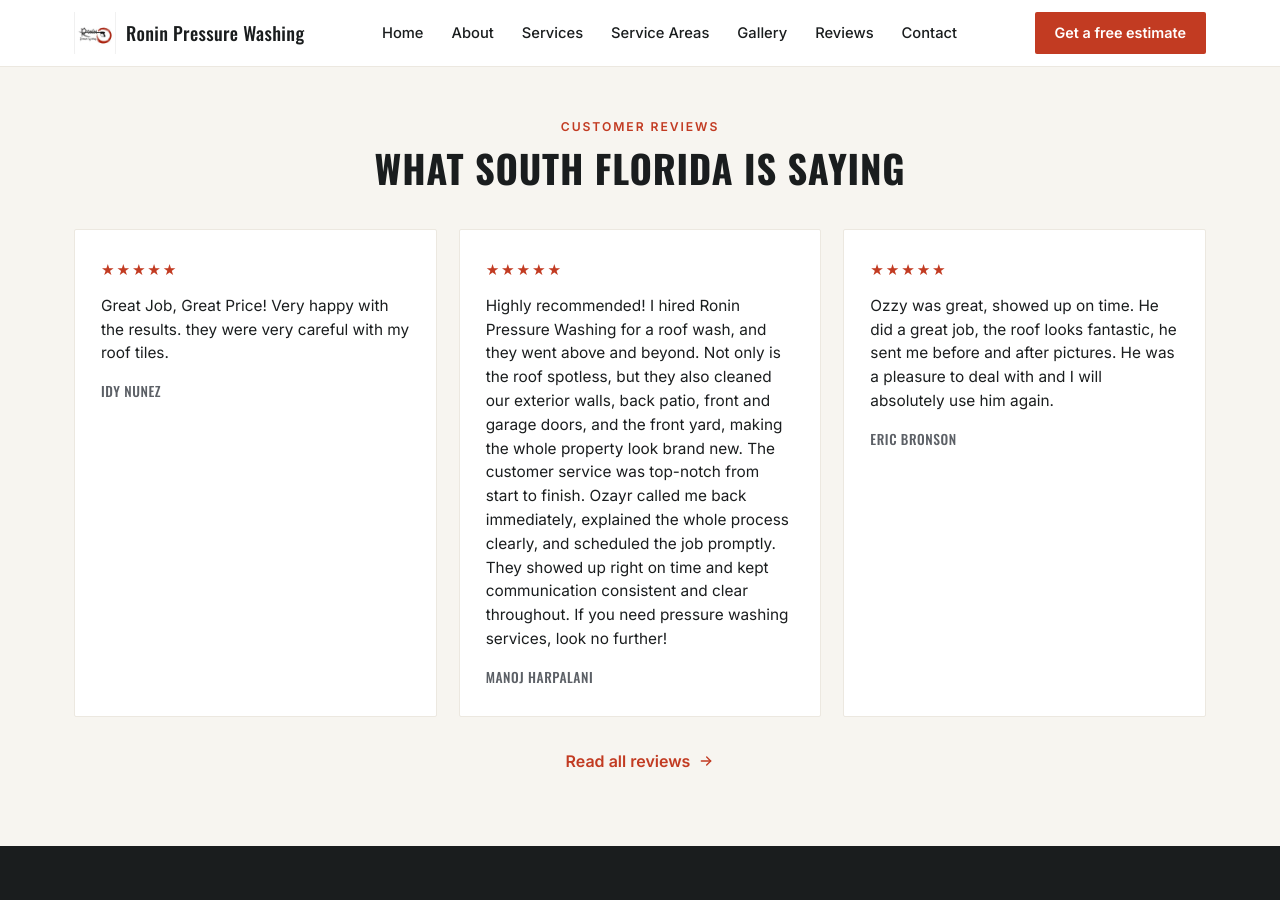
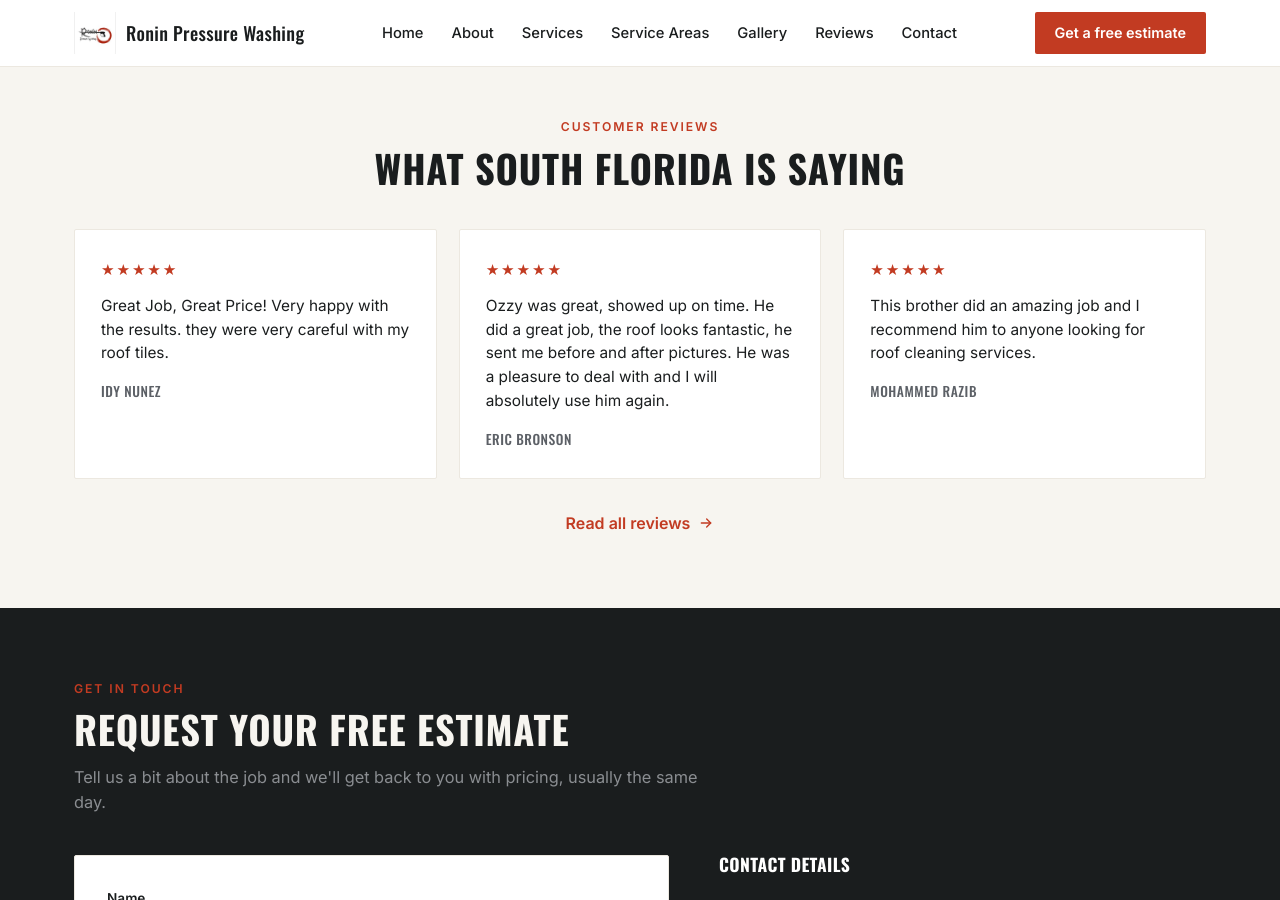
Before and after one commit to JamesBrownR/Ronin-Pressure-Washing, a Jekyll site: the page built from index.html, in a window 1280 px wide and 900 px high, scrolled down 5194 px. Built offline with Jekyll 4.4.1, drawn with Linux system fonts in a browser that asks for light colours.

Commit message:
Update reviews.yml

```diff
--- a/_data/reviews.yml
+++ b/_data/reviews.yml
@@ -1,9 +1,6 @@
   - person: "Idy Nunez"
     stars: 5
     text: "Great Job, Great Price! Very happy with the results. they were very careful with my roof tiles."
-  - person: "Manoj Harpalani"
-    stars: 5
-    text: "Highly recommended! I hired Ronin Pressure Washing for a roof wash, and they went above and beyond. Not only is the roof spotless, but they also cleaned our exterior walls, back patio, front and garage doors, and the front yard, making the whole property look brand new. The customer service was top-notch from start to finish. Ozayr called me back immediately, explained the whole process clearly, and scheduled the job promptly. They showed up right on time and kept communication consistent and clear throughout. If you need pressure washing services, look no further!"
   - person: "Eric Bronson"
     stars: 5
     text: "Ozzy was great, showed up on time. He did a great job, the roof looks fantastic, he sent me before and after pictures. He was a pleasure to deal with and I will absolutely use him again."
@@ -19,6 +16,9 @@
   - person: "Mark F."
     stars: 5
     text: "I could not be more pleased. Ronin PW did what they said they were going to do when they said they were going to do it! They worked as a 2 person team to do the job right and protected all vegetation. More businesses should use their model!"
+  - person: "Manoj Harpalani"
+    stars: 5
+    text: "Highly recommended! I hired Ronin Pressure Washing for a roof wash, and they went above and beyond. Not only is the roof spotless, but they also cleaned our exterior walls, back patio, front and garage doors, and the front yard, making the whole property look brand new. The customer service was top-notch from start to finish. Ozayr called me back immediately, explained the whole process clearly, and scheduled the job promptly. They showed up right on time and kept communication consistent and clear throughout. If you need pressure washing services, look no further!"
   - person: "Tony zee"
     stars: 5
     text: "Excellent"
```
